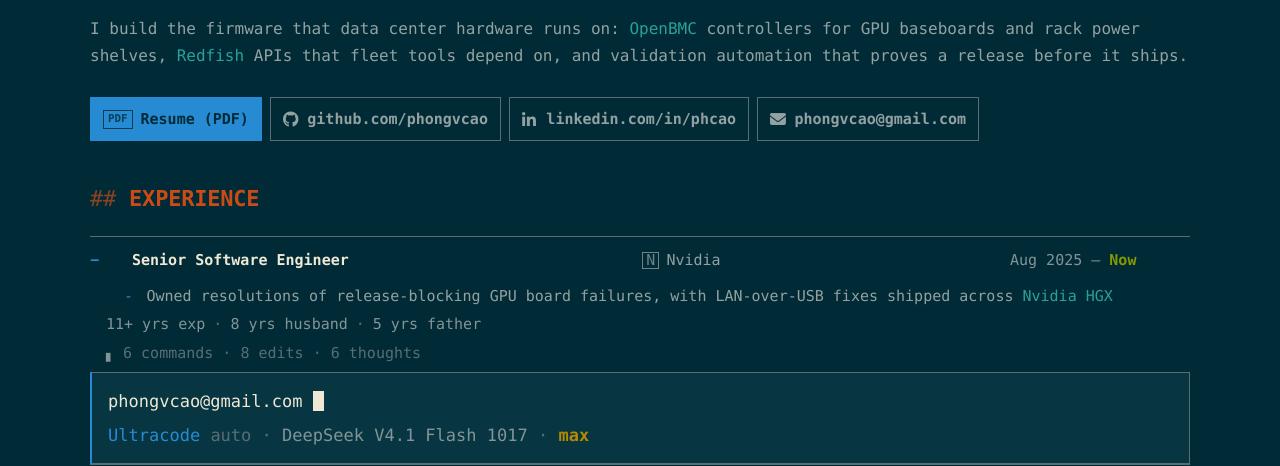
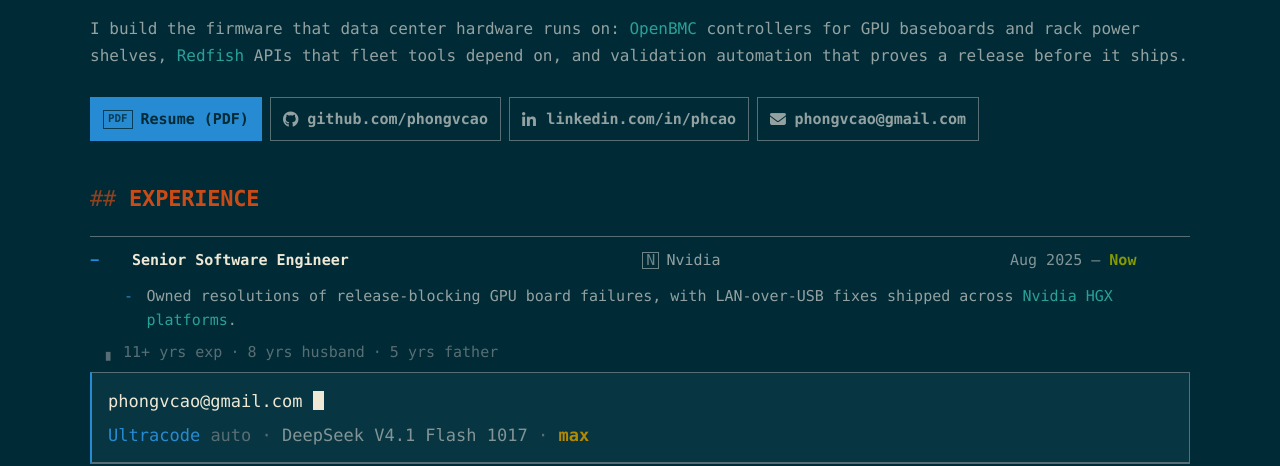
Before and after one commit to phongvcao/phongvcao.github.io, a plain HTML site: page index.html in a window 1280 px wide. Shown: the part 308-774 px from the top of the page. Drawn offline with Linux system fonts and the light colour scheme.

Commit message:
site: one tooltip, career years on the activity line
- The native title is gone, only the mono tooltip remains
- 11+ yrs exp, 8 yrs husband, 5 yrs father replace the command counters and keep the quadrant spinner
- The whole line, spinner included, uses the muted activity colour

```diff
--- a/index.html
+++ b/index.html
@@ -359,14 +359,16 @@
       </section>
 
       <div class="prompt-stack">
-        <p class="career-stats" aria-label="Years in each role">
-          <span data-since="2015-06-01" data-template="{n}+ yrs exp">11+ yrs exp</span>
-          <span class="stat-dot" aria-hidden="true">·</span>
-          <span data-since="2018-01-01" data-template="{n} yrs husband">8 yrs husband</span>
-          <span class="stat-dot" aria-hidden="true">·</span>
-          <span data-since="2021-01-01" data-template="{n} yrs father">5 yrs father</span>
+        <p class="prompt-activity" aria-label="Years in each role">
+          <span class="spinner" aria-hidden="true">▘</span>
+          <span class="activity-line">
+            <span data-since="2015-06-01" data-template="{n}+ yrs exp">11+ yrs exp</span>
+            <span class="stat-dot" aria-hidden="true">·</span>
+            <span data-since="2018-01-01" data-template="{n} yrs husband">8 yrs husband</span>
+            <span class="stat-dot" aria-hidden="true">·</span>
+            <span data-since="2021-01-01" data-template="{n} yrs father">5 yrs father</span>
+          </span>
         </p>
-        <p class="prompt-activity"><span class="spinner" aria-hidden="true">▘</span><span>6 commands · 8 edits · 6 thoughts</span></p>
         <div class="prompt-box">
           <a class="prompt-link" href="mailto:phongvcao@gmail.com">
             <span>phongvcao@gmail.com</span>
@@ -488,7 +490,6 @@
       expItems.forEach(function (item) {
         var summary = item.querySelector(".exp-summary");
         if (!summary) return;
-        summary.setAttribute("title", "Click to pin open · click again to close");
         summary.setAttribute("aria-describedby", "pin-tip");
         function placeTip(event) {
           var tip = document.getElementById("pin-tip");
--- a/styles.css
+++ b/styles.css
@@ -625,24 +625,6 @@ code {
   background: var(--base03);
 }
 
-.career-stats {
-  position: fixed;
-  left: 0;
-  right: 0;
-  bottom: calc(var(--status-h) + var(--prompt-h) + var(--activity-h));
-  z-index: 100;
-  display: flex;
-  flex-wrap: wrap;
-  align-items: center;
-  gap: 8px;
-  width: min(1100px, calc(100% - 48px));
-  margin: 0 auto;
-  padding: 0 16px 6px;
-  background: var(--base03);
-  color: var(--base0);
-  font-size: 0.9375rem;
-  line-height: 1.5;
-}
 
 .stat-dot {
   color: var(--base01);
@@ -756,7 +738,14 @@ code {
 }
 
 .spinner {
-  color: var(--base0);
+  color: var(--base01);
+}
+
+.activity-line {
+  display: inline-flex;
+  flex-wrap: wrap;
+  align-items: center;
+  gap: 8px;
 }
 
 .prompt-status {
```
Also changed, not shown: assets/og-image.png.
